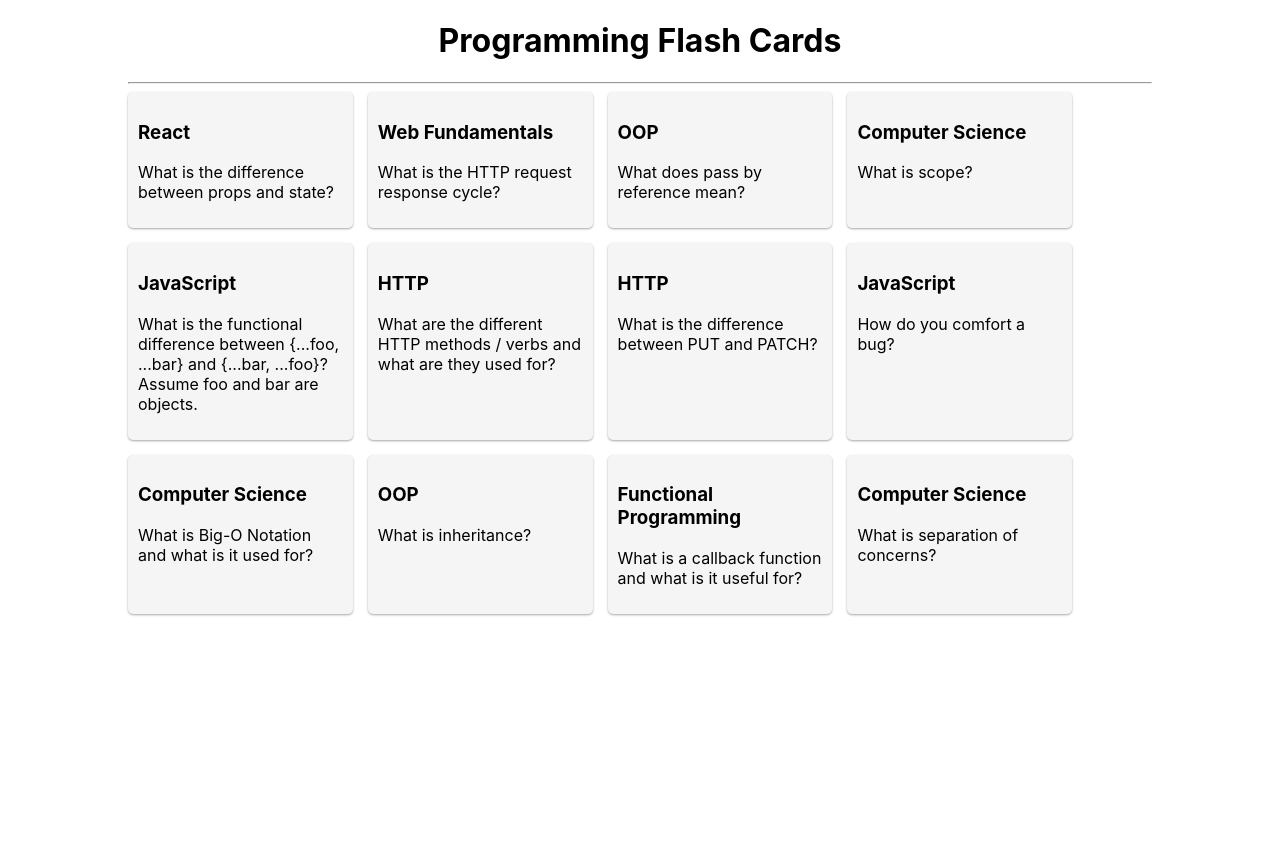
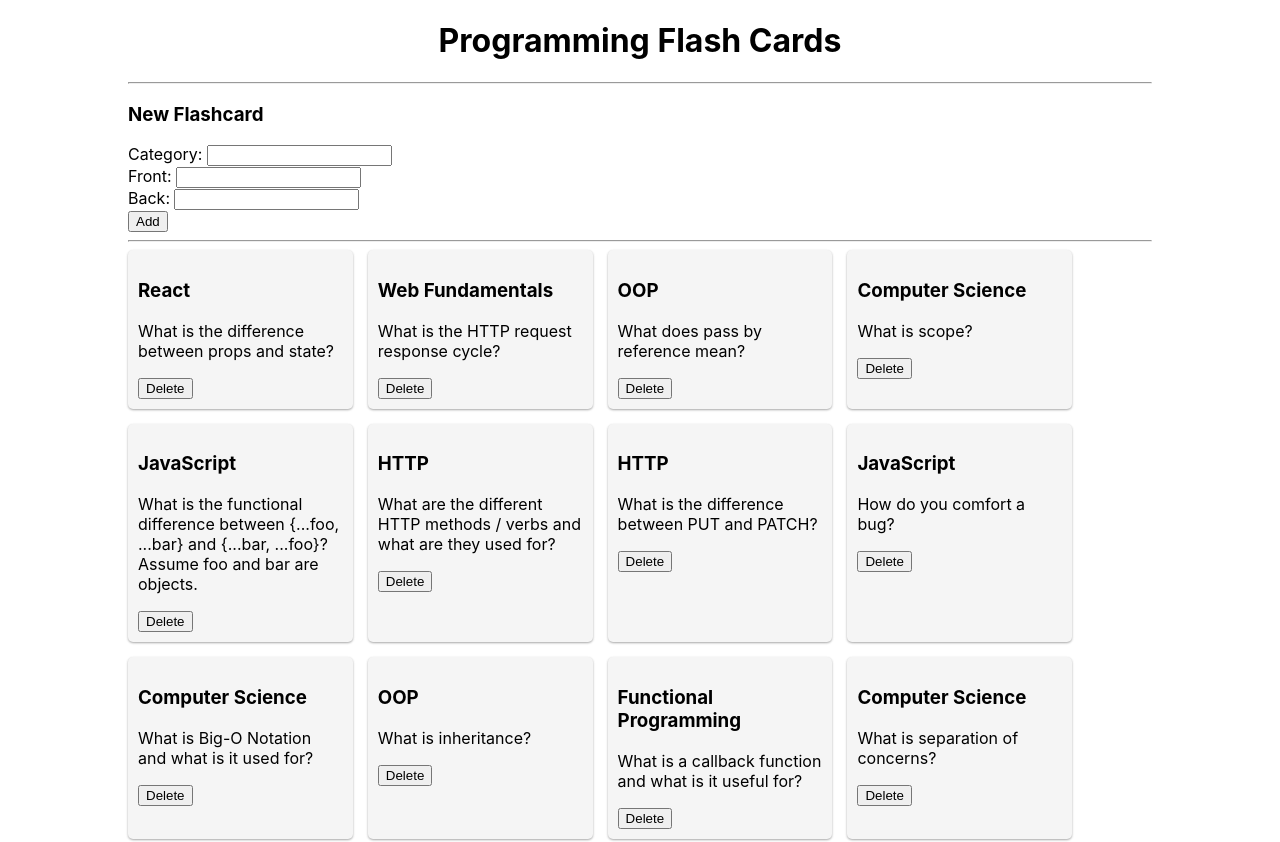
Before and after one commit to neilm813/MERN-demos, a React (Create React App) app in the folder flashcards/: page / in a window 1280 px wide. Shown: the top 842 px of the page. Before the commit the page ends 800 px from the top, so only its background shows below. Built offline with nearby package versions, Linux system fonts and the light colour scheme.

Commit message:
componentization

```diff
--- a/flashcards/src/App.css
+++ b/flashcards/src/App.css
@@ -15,38 +15,6 @@
   flex-wrap: wrap;
 }
 
-.card {
-  padding: 10px;
-  width: 20%;
-  border-radius: 5px;
-  margin-bottom: 15px;
-  box-shadow: rgba(0, 0, 0, 0.12) 0px 1px 3px, rgba(0, 0, 0, 0.24) 0px 1px 2px;
-  background-color: whitesmoke;
-}
-
-.card:not(:last-child) {
-  margin-right: 15px;
-}
-
-.card.flipped {
-  background-color: aliceblue;
-}
-
-/* front hidden when flipped */
-.card.flipped .front {
-  display: none;
-}
-
-/* back hidden by default */
-.card .back {
-  display: none;
-}
-
-/* back shown when flipped */
-.card.flipped .back {
-  display: block;
-}
-
 .bg-aliceblue {
   background-color: aliceblue;
 }
--- a/flashcards/src/App.js
+++ b/flashcards/src/App.js
@@ -10,38 +10,10 @@
 
 Comparatively, class components inherit some functionality as methods.
 */
-import { useState } from 'react';
 
-import flashcardsData from './data/flashcards.json';
+import { Flashcards } from './components/Flashcards';
 
 function App() {
-  // Array destructuring is shorthand for giving a var name to indexed items:
-  /*
-  const flashcardsStatePair = useState(flashcardsData);
-  const flashcards = flashcardsStatePair[0];
-  const setFlashcards = flashcardsStatePair[1];
- */
-
-  const [flashcards, setFlashcards] = useState(flashcardsData);
-
-  // set state functions are async, if you ever need to log the current state
-  // log it here, not right after a set state call.
-
-  const handleFlipCardClick = (event, selectedIdx) => {
-    const updatedFlashcards = flashcards.map((card, i) => {
-      if (selectedIdx === i) {
-        card.flipped = !card.flipped;
-        return card;
-      }
-
-      return card;
-    });
-
-    // If you don't pass in a new array, react won't re-render, that's why we
-    // can't just `.push` / mutate.
-    setFlashcards(updatedFlashcards);
-  };
-
   return (
     <div className="container">
       <header style={{ textAlign: 'center' }}>
@@ -49,26 +21,9 @@
         <hr />
       </header>
 
-      <main className="flex-row flex-wrap">
-        {flashcards.map((card, i) => {
-          const { category, back, flipped, front } = card;
-          // key should be an id if available instead of an index.
-          return (
-            <section
-              key={i}
-              className="card"
-              onClick={(e) => {
-                handleFlipCardClick(e, i);
-              }}
-            >
-              <h3>{category}</h3>
-              {/*
-              condition ? 'return this if true' : 'return this if false'
-              */}
-              {flipped ? <p>{back}</p> : <p>{front}</p>}
-            </section>
-          );
-        })}
+      <main>
+        <Flashcards />
+        <Flashcards />
       </main>
     </div>
   );
--- /dev/null
+++ b/flashcards/src/components/AddFlashcardForm.js
@@ -0,0 +1,75 @@
+import { useState } from 'react';
+
+export const AddFlashcardForm = (props) => {
+  const { addNewFlashcard } = props;
+
+  // Form state:
+  const [category, setCategory] = useState('');
+  const [front, setFront] = useState('');
+  const [back, setBack] = useState('');
+
+  const handleSubmit = (event) => {
+    event.preventDefault();
+
+    const newFlashcard = {
+      // long-form - key: value
+      category: category,
+      flipped: false,
+      // shorthand when key name matches var name
+      front,
+      back,
+    };
+
+    addNewFlashcard(newFlashcard);
+
+    // Clear form state.
+    setCategory('');
+    setFront('');
+    setBack('');
+  };
+
+  return (
+    <form
+      onSubmit={(e) => {
+        handleSubmit(e);
+      }}
+    >
+      <h3>New Flashcard</h3>
+
+      <div>
+        <label>Category: </label>
+        <input
+          onChange={(e) => {
+            setCategory(e.target.value);
+          }}
+          type="text"
+          value={category}
+        />
+      </div>
+
+      <div>
+        <label>Front: </label>
+        <input
+          onChange={(e) => {
+            setFront(e.target.value);
+          }}
+          type="text"
+          value={front}
+        />
+      </div>
+
+      <div>
+        <label>Back: </label>
+        <input
+          onChange={(e) => {
+            setBack(e.target.value);
+          }}
+          type="text"
+          value={back}
+        />
+      </div>
+
+      <button>Add</button>
+    </form>
+  );
+};
--- /dev/null
+++ b/flashcards/src/components/Flashcard/Flashcard.module.css
@@ -0,0 +1,31 @@
+.card {
+  padding: 10px;
+  width: 20%;
+  border-radius: 5px;
+  margin-bottom: 15px;
+  box-shadow: rgba(0, 0, 0, 0.12) 0px 1px 3px, rgba(0, 0, 0, 0.24) 0px 1px 2px;
+  background-color: whitesmoke;
+}
+
+.card:not(:last-child) {
+  margin-right: 15px;
+}
+
+.card.flipped {
+  background-color: aliceblue;
+}
+
+/* front hidden when flipped */
+.card.flipped .front {
+  display: none;
+}
+
+/* back hidden by default */
+.card .back {
+  display: none;
+}
+
+/* back shown when flipped */
+.card.flipped .back {
+  display: block;
+}
--- /dev/null
+++ b/flashcards/src/components/Flashcard/index.js
@@ -0,0 +1,30 @@
+import styles from './Flashcard.module.css';
+
+console.log(styles);
+
+export const Flashcard = (props) => {
+  const { card, handleFlipCardClick, handleDelete, idx } = props;
+  const { category, back, flipped, front } = card;
+
+  return (
+    <section
+      className={`${styles.card}`}
+      onClick={(e) => {
+        handleFlipCardClick(e, idx);
+      }}
+    >
+      <h3>{category}</h3>
+      {/*
+      condition ? 'return this if true' : 'return this if false'
+      */}
+      {flipped ? <p>{back}</p> : <p>{front}</p>}
+      <button
+        onClick={(e) => {
+          handleDelete(e, idx);
+        }}
+      >
+        Delete
+      </button>
+    </section>
+  );
+};
--- /dev/null
+++ b/flashcards/src/components/Flashcards.js
@@ -0,0 +1,79 @@
+import { useState } from 'react';
+
+import flashcardsData from '../data/flashcards.json';
+import { AddFlashcardForm } from './AddFlashcardForm';
+
+import { Flashcard } from './Flashcard';
+
+export const Flashcards = (props) => {
+  // Array destructuring is shorthand for giving a var name to indexed items:
+  /*
+  const flashcardsStatePair = useState(flashcardsData);
+  const flashcards = flashcardsStatePair[0];
+  const setFlashcards = flashcardsStatePair[1];
+ */
+
+  const [flashcards, setFlashcards] = useState(flashcardsData);
+
+  const handleFlipCardClick = (event, selectedIdx) => {
+    const updatedFlashcards = flashcards.map((card, i) => {
+      if (selectedIdx === i) {
+        return {
+          ...card,
+          flipped: !card.flipped,
+        };
+      }
+
+      return card;
+    });
+
+    // If you don't pass in a new array, react won't re-render, that's why we
+    // can't just `.push` / mutate.
+    setFlashcards(updatedFlashcards);
+  };
+
+  const handleDelete = (e, delIdx) => {
+    // Prevent the event from propagating to the parent elements on click which
+    // hijacks the event and prevents the delete from happening.
+    e.stopPropagation();
+    const filteredFlashcards = flashcards.filter((card, i) => {
+      // return false to remove, true to keep
+      // this is only true for the one we want to delete
+      return delIdx !== i;
+    });
+
+    console.log(filteredFlashcards);
+
+    setFlashcards(filteredFlashcards);
+  };
+
+  // set state functions are async, if you ever need to log the current state
+  // log it here, not right after a set state call.
+
+  const addNewFlashcard = (newFlashcard) => {
+    const updatedFlashcards = [newFlashcard, ...flashcards];
+    setFlashcards(updatedFlashcards);
+  };
+
+  return (
+    <div>
+      <AddFlashcardForm addNewFlashcard={addNewFlashcard} />
+      <hr />
+
+      <div className="flex-row flex-wrap">
+        {flashcards.map((card, i) => {
+          // key should be an id if available instead of an index.
+          return (
+            <Flashcard
+              key={i}
+              card={card}
+              handleFlipCardClick={handleFlipCardClick}
+              handleDelete={handleDelete}
+              idx={i}
+            />
+          );
+        })}
+      </div>
+    </div>
+  );
+};
```
